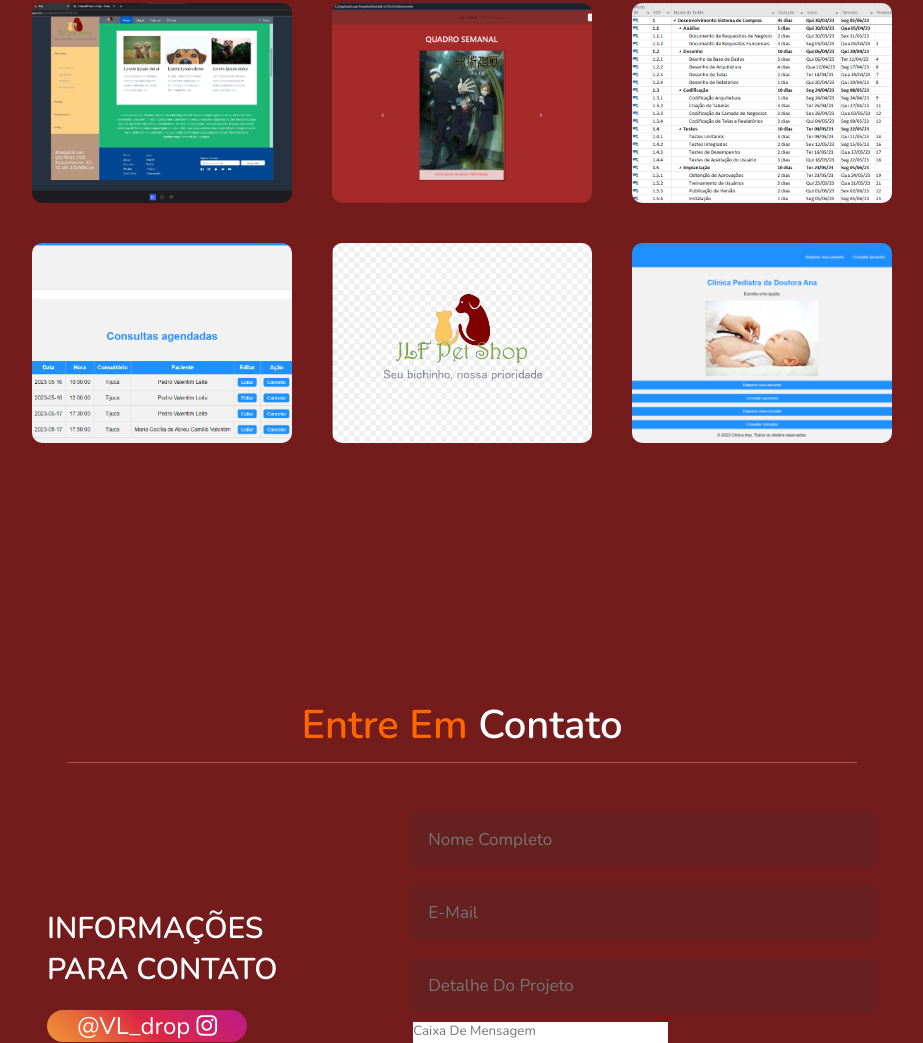
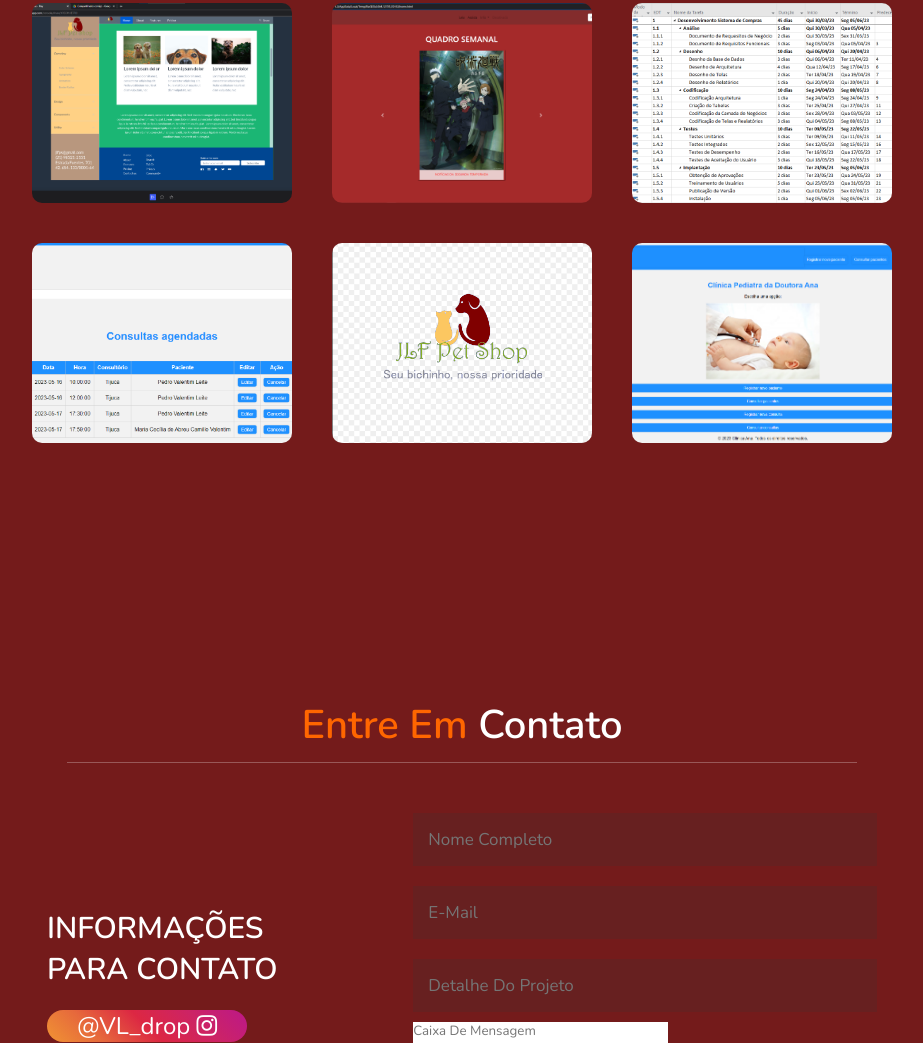
Before and after one commit to VLdroP/PortfolioPedroVL, a plain HTML site: page index.html in a window 1280 px wide. Shown: the part 2583-3626 px from the top of the page, without its empty margins (353-1276 px from the left). Drawn offline with nearby package versions, Linux system fonts and the light colour scheme.

Commit message:
Alterei Imagens do Portfolio

```diff
--- a/index.html
+++ b/index.html
@@ -189,7 +189,7 @@
             </div>
 
             <div class="box">
-                <img src="/images/pediatraPHP.png" alt="">
+                <img src="/images/pediatra.png" alt="">
             </div>
             <!-- <div class="box">
             <img src="images/img3.jpg" alt="">
```
Also changed, not shown: images/pediatra.png (added).
